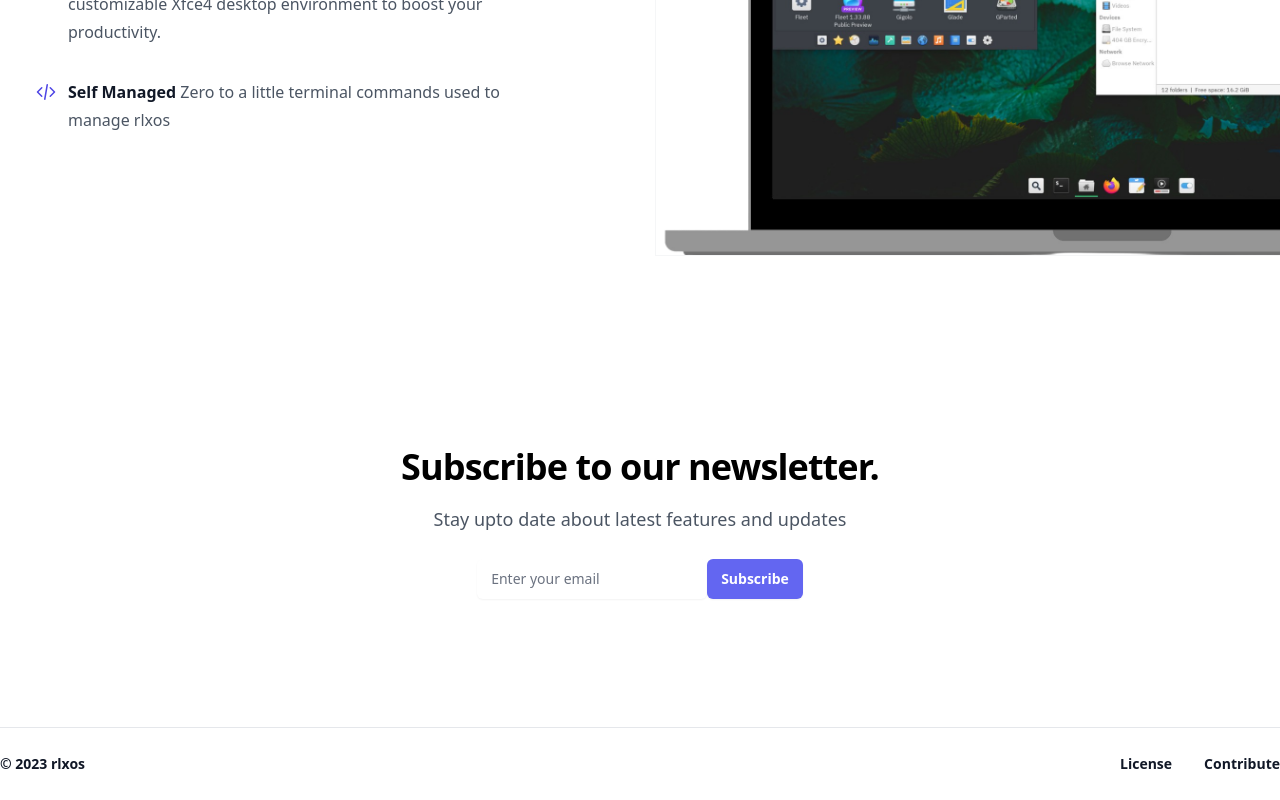
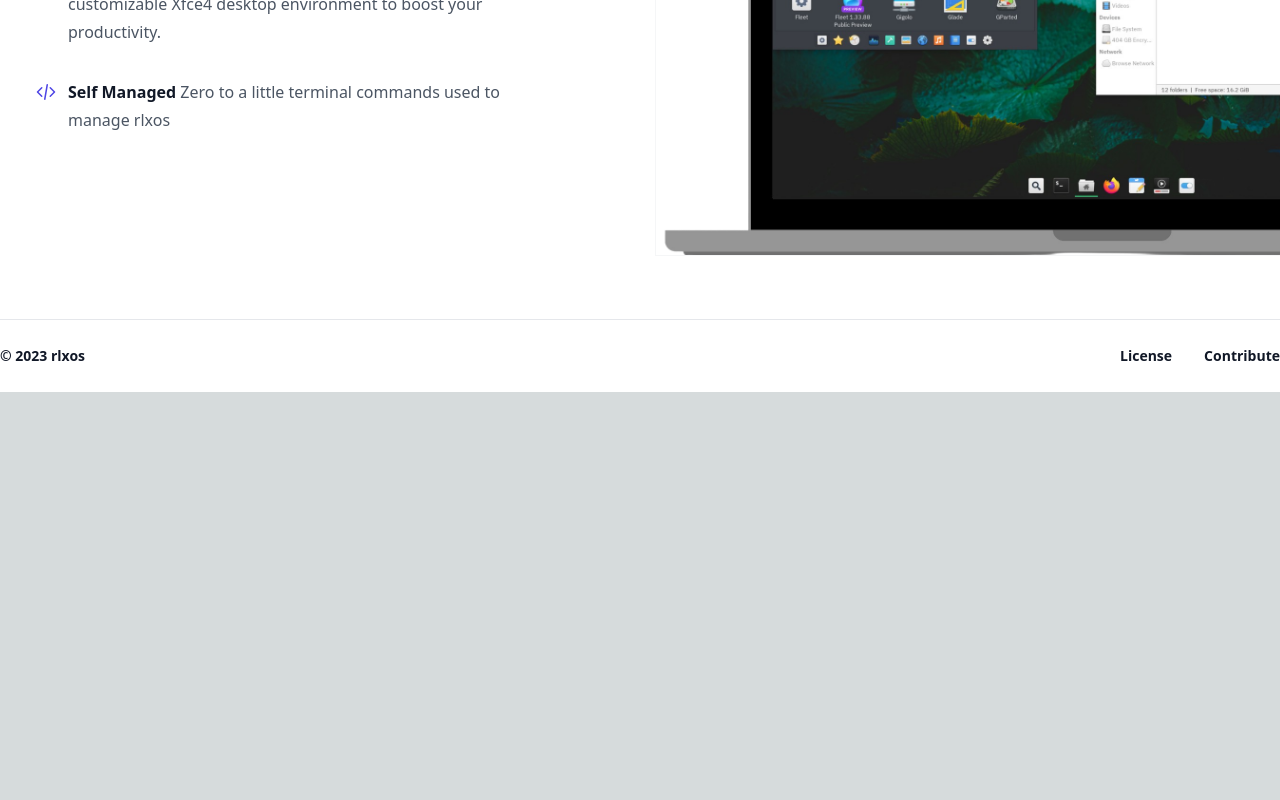
Before and after one commit to itsManjeet/rlxos.dev, a Next.js app: page / in a window 1280 px wide. Shown: the part 1662-2462 px from the top of the page. After the commit the page ends 2054 px from the top, so only its background shows below. Built offline with nearby package versions, Linux system fonts and the light colour scheme.

Commit message:
no need of newsletter, provided by blog

```diff
--- a/app/page.tsx
+++ b/app/page.tsx
@@ -2,7 +2,6 @@ import Hero from "@/components/Hero";
 import Sponsors from "@/components/Sponsors";
 import Features from "@/components/Features";
 import Interface from "@/components/features/Interface";
-import NewsLetter from "@/components/NewsLetter";
 
 export default function Home() {
   return (
@@ -11,7 +10,6 @@ export default function Home() {
       <Sponsors />
       <Features />
       <Interface />
-      <NewsLetter />
     </div>
   );
 }
--- a/components/NewsLetter.tsx
+++ /dev/null
@@ -1,38 +0,0 @@
-export default function NewsLetter() {
-  return (
-    <div className="relative isolate items-center justify-center overflow-hidden py-16 text-center sm:py-24 lg:py-32">
-      <div className="mx-auto max-w-7xl px-6 lg:px-8">
-        <h2 className="text-3xl font-bold tracking-tight  sm:text-4xl">
-          Subscribe to our newsletter.
-        </h2>
-        <p className="mt-4 text-lg leading-8 text-gray-600">
-          Stay upto date about latest features and updates
-        </p>
-        <div className="mt-6">
-          <label htmlFor="email-address" className="sr-only">
-            Email address
-          </label>
-          <input
-            id="email-address"
-            name="email"
-            type="email"
-            autoComplete="email"
-            required
-            className="min-w-0 flex-auto rounded-md border-0 px-3.5 py-2 shadow-sm ring-1 ring-inset ring-white/10 focus:ring-2 focus:ring-inset focus:ring-indigo-500 sm:text-sm sm:leading-6"
-            placeholder="Enter your email"
-          />
-          <button
-            type="submit"
-            className="flex-none rounded-md bg-indigo-500 px-3.5 py-2.5 text-sm font-semibold text-white  shadow-sm hover:bg-indigo-400 focus-visible:outline focus-visible:outline-2 focus-visible:outline-offset-2 focus-visible:outline-indigo-500"
-          >
-            Subscribe
-          </button>
-        </div>
-      </div>
-      <div
-        className="absolute left-1/2 top-0 -z-10 -translate-x-1/2 blur-3xl xl:-top-6"
-        aria-hidden="true"
-      ></div>
-    </div>
-  );
-}
```
